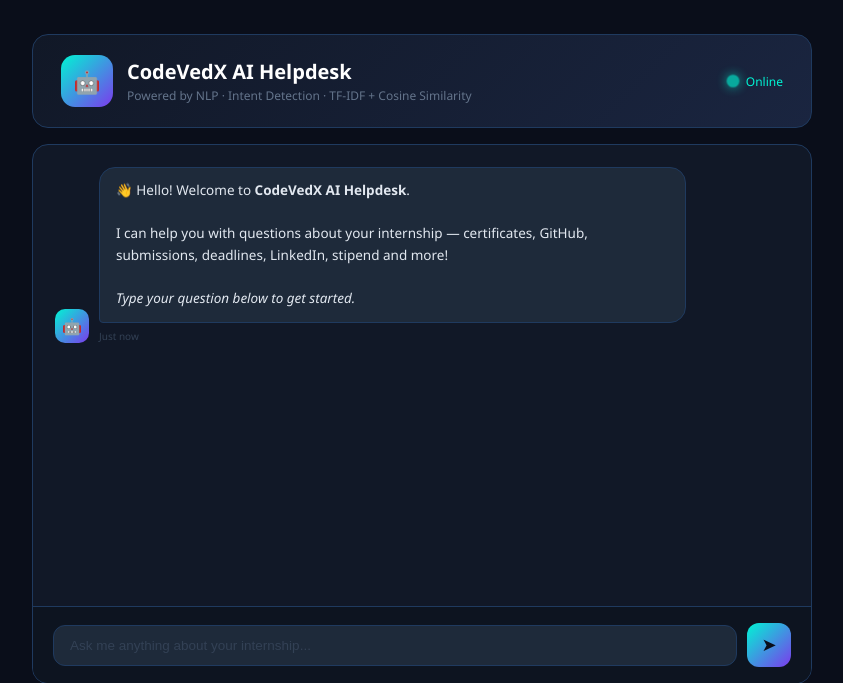
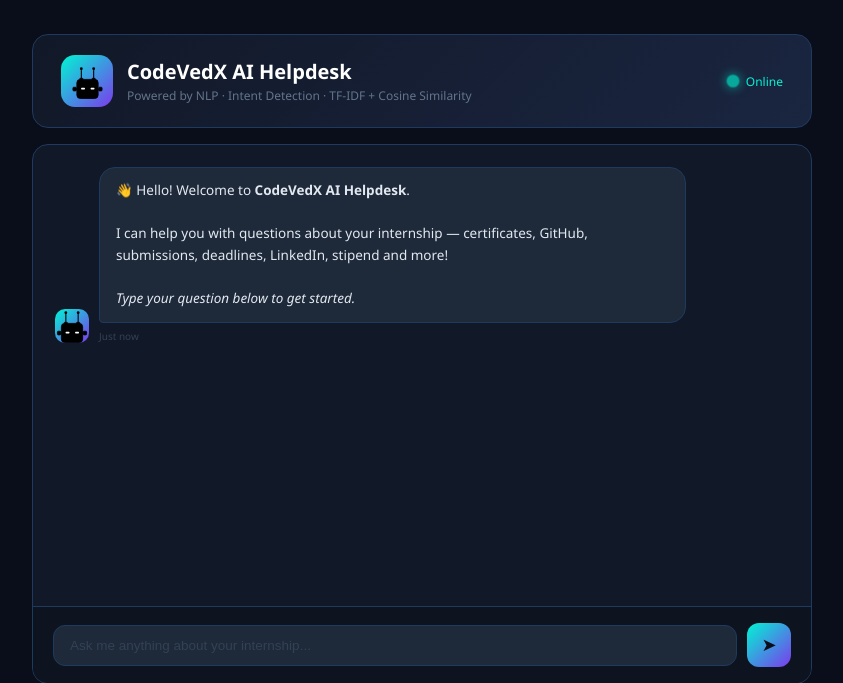
Before and after one commit to akankshasudabattula005-creator/CODEVEDX, a Flask app: page / in a window 1280 px wide. Shown: the top 683 px of the page, without its empty margins (218-1061 px from the left). Run offline with Flask 3, Linux system fonts and the light colour scheme.

Commit message:
Completed Project 4 AI Chatbot

```diff
--- a/Project-4-AI-Chatbot/templates/index.html
+++ b/Project-4-AI-Chatbot/templates/index.html
@@ -243,7 +243,47 @@
   <!-- Header -->
   <div class="header">
     <div class="header-left">
-      <div class="bot-avatar">🤖</div>
+      <div class="bot-avatar">
+        <svg width="35" height="35" viewBox="-60 -55 120 125" fill="none" xmlns="http://www.w3.org/2000/svg">
+  <!-- Antennas -->
+  <rect x="-24" y="-34" width="4" height="34" rx="2" fill="#000000"/>
+  <circle cx="-22" cy="-38" r="5" fill="#000000"/>
+
+  <rect x="20" y="-34" width="4" height="34" rx="2" fill="#000000"/>
+  <circle cx="22" cy="-38" r="5" fill="#000000"/>
+
+  <!-- Antenna bases -->
+  <rect x="-28" y="-4" width="12" height="7" rx="2" fill="#000000" stroke="#000000" stroke-width="2"/>
+  <rect x="16" y="-4" width="12" height="7" rx="2" fill="#000000" stroke="#000000" stroke-width="2"/>
+
+  <!-- Head -->
+  <rect x="-38" y="0" width="76" height="68" rx="12" fill="#000000" stroke="#000000" stroke-width="3"/>
+
+  <!-- Side ears -->
+  <rect x="-52" y="28" width="12" height="13" rx="3" fill="#000000" stroke="#000000" stroke-width="3"/>
+  <rect x="40" y="28" width="12" height="13" rx="3" fill="#000000" stroke="#000000" stroke-width="3"/>
+
+  <!-- Ear connectors -->
+  <rect x="-40" y="33" width="4" height="4" fill="#000000"/>
+  <rect x="36" y="33" width="4" height="4" fill="#000000"/>
+
+  <!-- Eye boxes -->
+  <rect x="-30" y="24" width="26" height="17" rx="4" fill="#000000" stroke="#000000" stroke-width="2.5"/>
+  <rect x="4" y="24" width="26" height="17" rx="4" fill="#000000" stroke="#000000" stroke-width="2.5"/>
+
+  <!-- Eyes -->
+  <rect x="-23" y="30" width="14" height="6" rx="2.5" fill="white"/>
+  <rect x="11"  y="30" width="14" height="6" rx="2.5" fill="white"/>
+
+  <!-- Nose -->
+  <circle cx="0" cy="45" r="2.5" fill="#000000"/>
+
+  <!-- Mouth -->
+  <rect x="-21" y="52" width="42" height="10" rx="5" fill="#000000" stroke="#000000" stroke-width="2.5"/>
+  <rect x="-14" y="56" width="6" height="3" rx="1.5" fill="#000000"/>
+  <rect x="-3" y="56" width="6" height="3" rx="1.5" fill="#000000"/>
+  <rect x="8" y="56" width="6" height="3" rx="1.5" fill="#000000"/>
+</svg></div>
       <div>
         <h1>CodeVedX AI Helpdesk</h1>
         <p>Powered by NLP · Intent Detection · TF-IDF + Cosine Similarity</p>
@@ -261,7 +301,46 @@
 
       <!-- Welcome message -->
       <div class="msg bot">
-        <div class="msg-avatar">🤖</div>
+        <div class="msg-avatar"><svg width="35" height="35" viewBox="-60 -55 120 125" fill="none" xmlns="http://www.w3.org/2000/svg">
+  <!-- Antennas -->
+  <rect x="-24" y="-34" width="4" height="34" rx="2" fill="#000000"/>
+  <circle cx="-22" cy="-38" r="5" fill="#000000"/>
+
+  <rect x="20" y="-34" width="4" height="34" rx="2" fill="#000000"/>
+  <circle cx="22" cy="-38" r="5" fill="#000000"/>
+
+  <!-- Antenna bases -->
+  <rect x="-28" y="-4" width="12" height="7" rx="2" fill="#000000" stroke="#000000" stroke-width="2"/>
+  <rect x="16" y="-4" width="12" height="7" rx="2" fill="#000000" stroke="#000000" stroke-width="2"/>
+
+  <!-- Head -->
+  <rect x="-38" y="0" width="76" height="68" rx="12" fill="#000000" stroke="#000000" stroke-width="3"/>
+
+  <!-- Side ears -->
+  <rect x="-52" y="28" width="12" height="13" rx="3" fill="#000000" stroke="#000000" stroke-width="3"/>
+  <rect x="40" y="28" width="12" height="13" rx="3" fill="#000000" stroke="#000000" stroke-width="3"/>
+
+  <!-- Ear connectors -->
+  <rect x="-40" y="33" width="4" height="4" fill="#000000"/>
+  <rect x="36" y="33" width="4" height="4" fill="#000000"/>
+
+  <!-- Eye boxes -->
+  <rect x="-30" y="24" width="26" height="17" rx="4" fill="#000000" stroke="#000000" stroke-width="2.5"/>
+  <rect x="4" y="24" width="26" height="17" rx="4" fill="#000000" stroke="#000000" stroke-width="2.5"/>
+
+  <!-- Eyes -->
+  <rect x="-23" y="30" width="14" height="6" rx="2.5" fill="white"/>
+  <rect x="11"  y="30" width="14" height="6" rx="2.5" fill="white"/>
+
+  <!-- Nose -->
+  <circle cx="0" cy="45" r="2.5" fill="#000000"/>
+
+  <!-- Mouth -->
+  <rect x="-21" y="52" width="42" height="10" rx="5" fill="#000000" stroke="#000000" stroke-width="2.5"/>
+  <rect x="-14" y="56" width="6" height="3" rx="1.5" fill="#000000"/>
+  <rect x="-3" y="56" width="6" height="3" rx="1.5" fill="#000000"/>
+  <rect x="8" y="56" width="6" height="3" rx="1.5" fill="#000000"/>
+</svg></div>
         <div class="msg-content">
           <div class="bubble">
             👋 Hello! Welcome to <strong>CodeVedX AI Helpdesk</strong>.<br><br>
@@ -274,7 +353,46 @@
 
       <!-- Typing indicator -->
       <div class="msg bot typing-indicator" id="typingIndicator">
-        <div class="msg-avatar">🤖</div>
+        <div class="msg-avatar"><svg width="35" height="35" viewBox="-60 -55 120 125" fill="none" xmlns="http://www.w3.org/2000/svg">
+  <!-- Antennas -->
+  <rect x="-24" y="-34" width="4" height="34" rx="2" fill="#000000"/>
+  <circle cx="-22" cy="-38" r="5" fill="#000000"/>
+
+  <rect x="20" y="-34" width="4" height="34" rx="2" fill="#000000"/>
+  <circle cx="22" cy="-38" r="5" fill="#000000"/>
+
+  <!-- Antenna bases -->
+  <rect x="-28" y="-4" width="12" height="7" rx="2" fill="#000000" stroke="#000000" stroke-width="2"/>
+  <rect x="16" y="-4" width="12" height="7" rx="2" fill="#000000" stroke="#000000" stroke-width="2"/>
+
+  <!-- Head -->
+  <rect x="-38" y="0" width="76" height="68" rx="12" fill="#000000" stroke="#000000" stroke-width="3"/>
+
+  <!-- Side ears -->
+  <rect x="-52" y="28" width="12" height="13" rx="3" fill="#000000" stroke="#000000" stroke-width="3"/>
+  <rect x="40" y="28" width="12" height="13" rx="3" fill="#000000" stroke="#000000" stroke-width="3"/>
+
+  <!-- Ear connectors -->
+  <rect x="-40" y="33" width="4" height="4" fill="#000000"/>
+  <rect x="36" y="33" width="4" height="4" fill="#000000"/>
+
+  <!-- Eye boxes -->
+  <rect x="-30" y="24" width="26" height="17" rx="4" fill="#000000" stroke="#000000" stroke-width="2.5"/>
+  <rect x="4" y="24" width="26" height="17" rx="4" fill="#000000" stroke="#000000" stroke-width="2.5"/>
+
+  <!-- Eyes -->
+  <rect x="-23" y="30" width="14" height="6" rx="2.5" fill="white"/>
+  <rect x="11"  y="30" width="14" height="6" rx="2.5" fill="white"/>
+
+  <!-- Nose -->
+  <circle cx="0" cy="45" r="2.5" fill="#000000"/>
+
+  <!-- Mouth -->
+  <rect x="-21" y="52" width="42" height="10" rx="5" fill="#000000" stroke="#000000" stroke-width="2.5"/>
+  <rect x="-14" y="56" width="6" height="3" rx="1.5" fill="#000000"/>
+  <rect x="-3" y="56" width="6" height="3" rx="1.5" fill="#000000"/>
+  <rect x="8" y="56" width="6" height="3" rx="1.5" fill="#000000"/>
+</svg></div>
         <div class="msg-content">
           <div class="bubble">
             <div class="dots">
```
